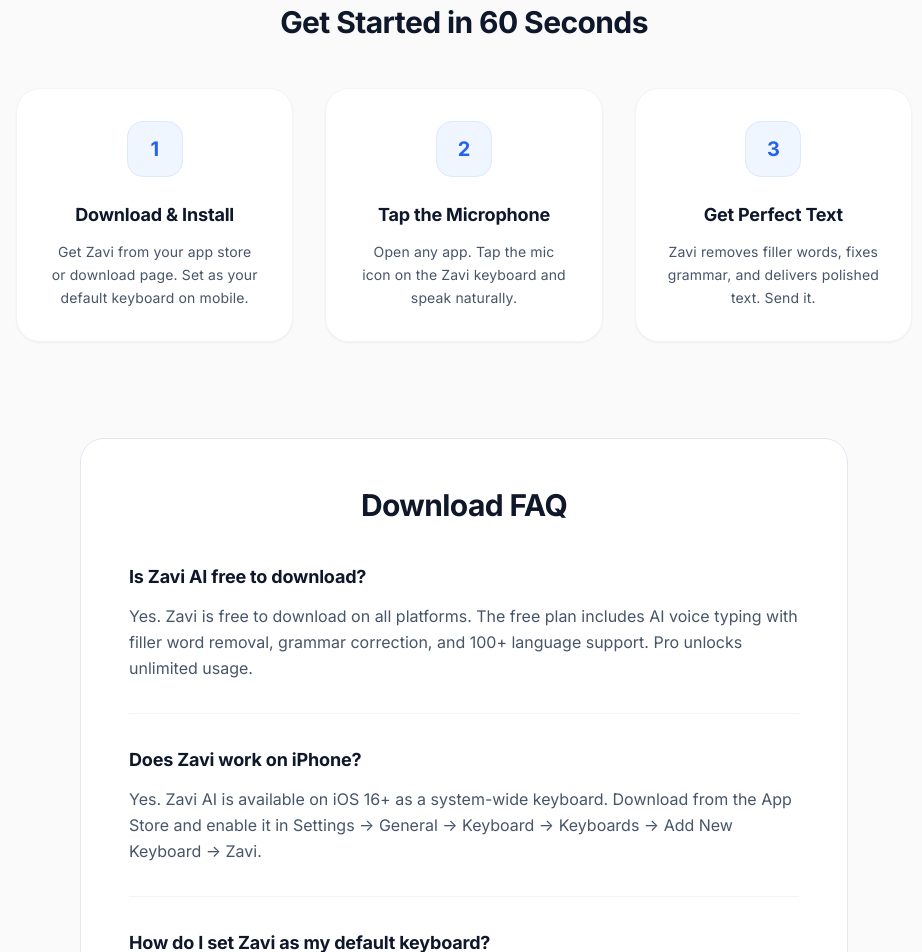
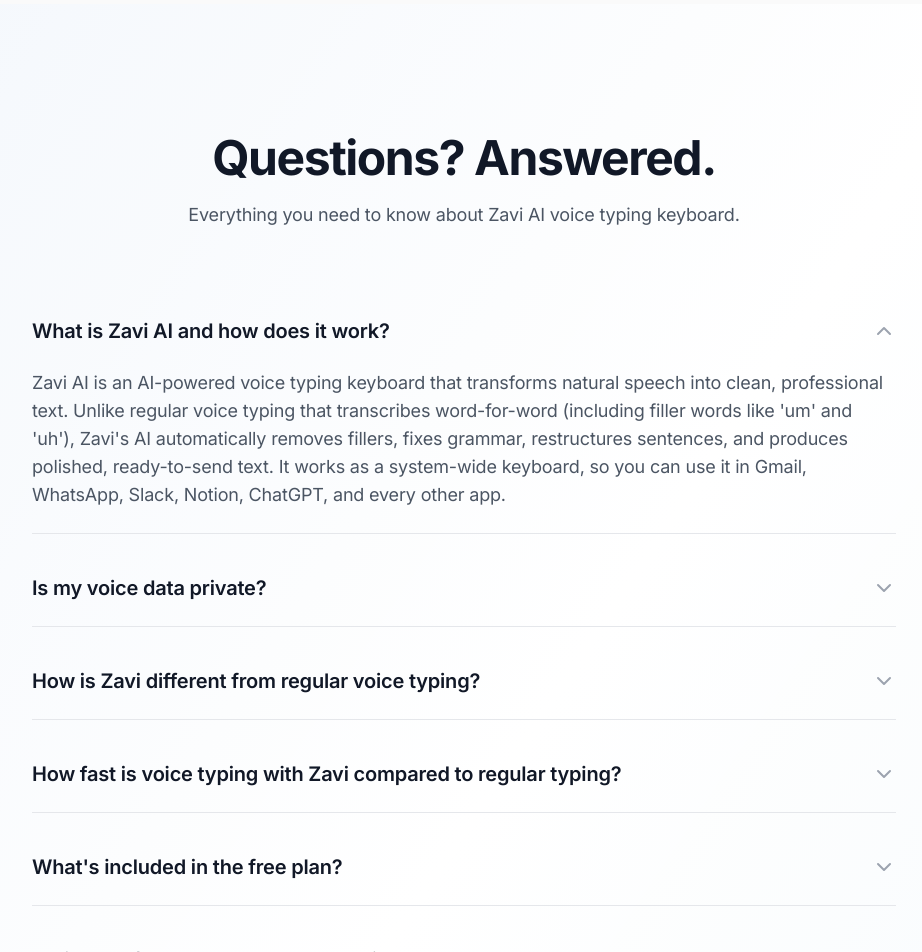
Before and after one commit to goyalraman17/Zaviweb, a Next.js app: page /download in a window 1280 px wide. Shown: the part 1500-2452 px from the top of the page, without its empty margins (176-1098 px from the left). Built offline with nearby package versions, Linux system fonts and the light colour scheme.

Commit message:
Remove Get Started in 60 seconds section and replace custom FAQ with the main /components/FAQ component

```diff
--- a/app/download/page.tsx
+++ b/app/download/page.tsx
@@ -1,4 +1,5 @@
 import Navigation from '@/components/Navigation';
+import FAQ from '@/components/FAQ';
 import Link from 'next/link';
 import JsonLd from '@/components/SEO/JsonLd';
 import { generateBreadcrumbSchema, softwareApplicationSchema } from '@/lib/schemaData';
@@ -220,44 +221,8 @@
                         </p>
                     </div>
 
-                    {/* How to Get Started */}
-                    <div className="mb-24">
-                        <h2 className="text-3xl font-black text-slate-900 text-center mb-12">Get Started in 60 Seconds</h2>
-                        <div className="grid md:grid-cols-3 gap-8 max-w-4xl mx-auto">
-                            {[
-                                { step: '1', title: 'Download & Install', desc: 'Get Zavi from your app store or download page. Set as your default keyboard on mobile.' },
-                                { step: '2', title: 'Tap the Microphone', desc: 'Open any app. Tap the mic icon on the Zavi keyboard and speak naturally.' },
-                                { step: '3', title: 'Get Perfect Text', desc: 'Zavi removes filler words, fixes grammar, and delivers polished text. Send it.' },
-                            ].map((item) => (
-                                <div key={item.step} className="text-center bg-white p-8 rounded-3xl border border-slate-100 shadow-sm transition-all hover:shadow-md">
-                                    <div className="w-14 h-14 bg-blue-50 text-blue-600 rounded-2xl flex items-center justify-center text-xl font-black mx-auto mb-6 border border-blue-100 ring-4 ring-white shadow-sm">
-                                        {item.step}
-                                    </div>
-                                    <h3 className="font-bold text-lg text-slate-900 mb-3">{item.title}</h3>
-                                    <p className="text-sm text-slate-600 leading-relaxed font-medium">{item.desc}</p>
-                                </div>
-                            ))}
-                        </div>
-                    </div>
-
                     {/* FAQ */}
-                    <div className="max-w-3xl mx-auto mb-20 bg-white rounded-3xl p-8 md:p-12 border border-slate-200">
-                        <h2 className="text-3xl font-black text-slate-900 text-center mb-10">Download FAQ</h2>
-                        <div className="space-y-8">
-                            {[
-                                { q: 'Is Zavi AI free to download?', a: 'Yes. Zavi is free to download on all platforms. The free plan includes AI voice typing with filler word removal, grammar correction, and 100+ language support. Pro unlocks unlimited usage.' },
-                                { q: 'Does Zavi work on iPhone?', a: 'Yes. Zavi AI is available on iOS 16+ as a system-wide keyboard. Download from the App Store and enable it in Settings → General → Keyboard → Keyboards → Add New Keyboard → Zavi.' },
-                                { q: 'How do I set Zavi as my default keyboard?', a: 'On Android: Settings → Language & Input → Default Keyboard → Zavi. On iOS: Settings → General → Keyboard → Keyboards → Add Zavi. On desktop, Zavi runs as a standalone app.' },
-                                { q: 'Is my data safe?', a: 'Yes. Zavi processes your voice in real-time and immediately deletes the audio. We never store, share, or use your voice data to train AI models.' },
-                            ].map((faq) => (
-                                <div key={faq.q} className="border-b border-slate-100 pb-8 last:border-0 last:pb-0">
-                                    <h3 className="text-lg font-bold text-slate-900 mb-3">{faq.q}</h3>
-                                    <p className="text-slate-600 leading-relaxed">{faq.a}</p>
-                                </div>
-                            ))}
-                        </div>
-                    </div>
-
+                    <FAQ />
                 </div>
             </main>
         </>
```
